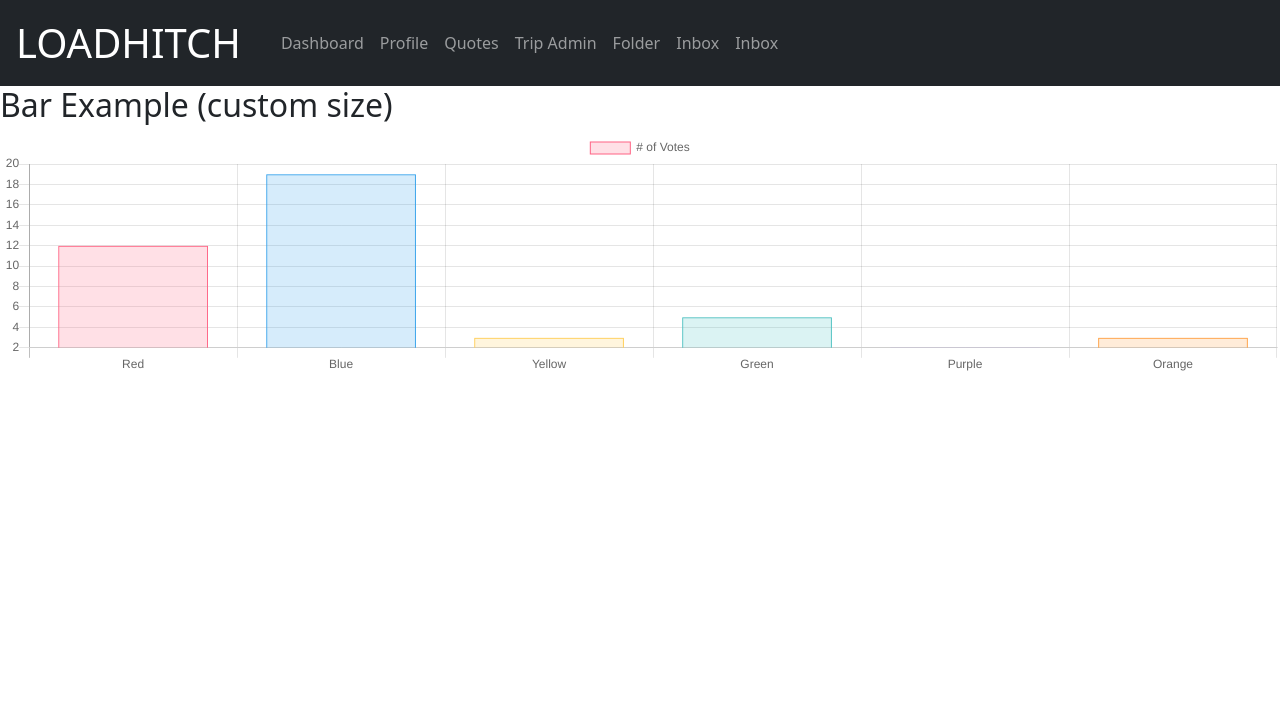
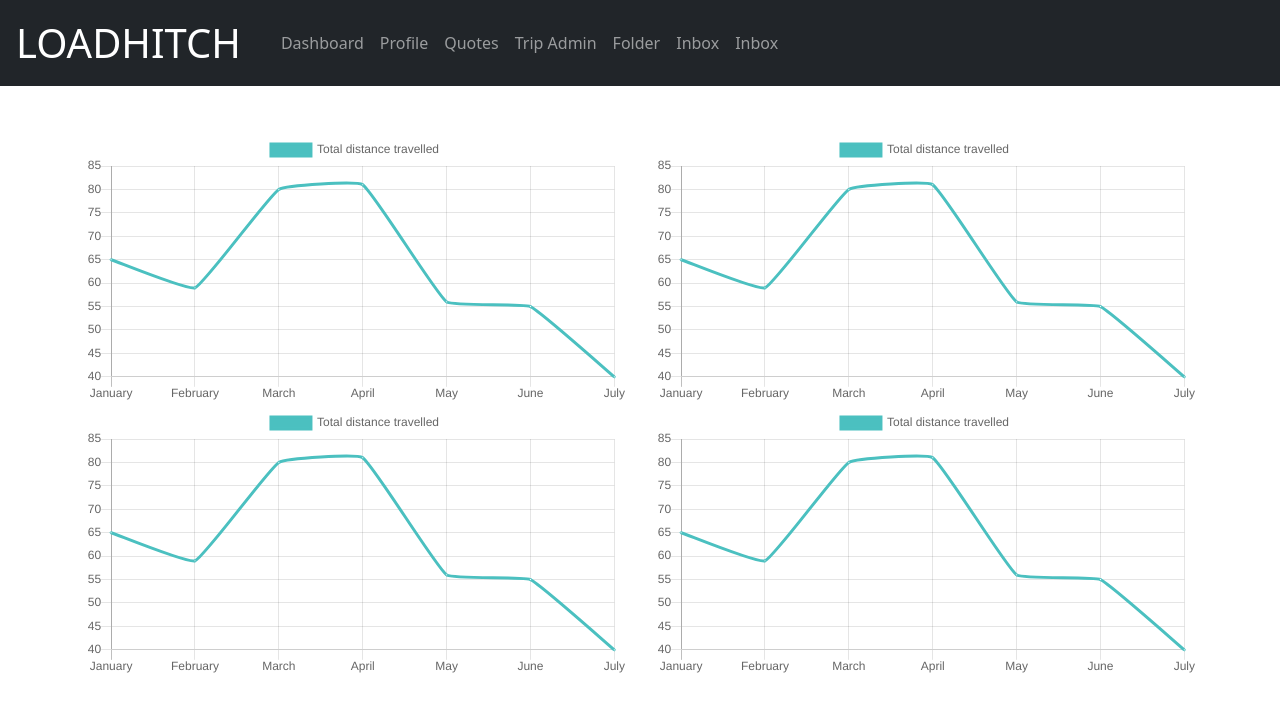
Before and after one commit to abhispatel42/loadhitch, a Next.js app: page /dashboard in a window 1280 px wide. Shown: the top 712 px of the page. Built offline with nearby package versions, Linux system fonts and the light colour scheme.

Commit message:
Making profile navbar

```diff
--- /dev/null
+++ b/components/LineGraph.js
@@ -0,0 +1,41 @@
+import { Line } from 'react-chartjs-2';
+
+const data = {
+    labels: ['January', 'February', 'March', 'April', 'May', 'June', 'July'],
+    datasets: [
+        {
+            label: 'Total distance travelled',
+            fill: false,
+            lineTension: 0.1,
+            backgroundColor: 'rgba(75,192,192,0.4)',
+            borderColor: 'rgba(75,192,192,1)',
+            borderCapStyle: 'butt',
+            borderDash: [],
+            borderDashOffset: 0.0,
+            borderJoinStyle: 'miter',
+            pointBorderColor: 'rgba(75,192,192,1)',
+            pointBackgroundColor: '#fff',
+            pointBorderWidth: 1,
+            pointHoverRadius: 5,
+            pointHoverBackgroundColor: 'rgba(75,192,192,1)',
+            pointHoverBorderColor: 'rgba(220,220,220,1)',
+            pointHoverBorderWidth: 2,
+            pointRadius: 1,
+            pointHitRadius: 10,
+            data: [65, 59, 80, 81, 56, 55, 40]
+        }
+    ]
+};
+
+const LineGraph = () => ({
+    displayName: 'BarExample',
+    render() {
+        return (
+            <div className="line-graph">
+                <Line data={data} />
+            </div>
+        );
+    }
+});
+
+export default LineGraph
--- a/components/Nav.js
+++ b/components/Nav.js
@@ -14,7 +14,7 @@ const Nav = () => {
                 <div className={navStyles.color}>
                     <div className="navbar-nav ms-md-15 ms-3 ">
                         <a className="nav-link" href="/dashboard">Dashboard</a>
-                        <a className="nav-link" href="#">Profile</a>
+                        <a className="nav-link" href="/profile">Profile</a>
                         <a className="nav-link" href="#">Quotes</a>
                         <a className="nav-link" href="#">Trip Admin</a>
                         <a className="nav-link" href="#">Folder</a>
--- a/components/Dashboard.js
+++ b/components/ProfileNav.js
@@ -5,7 +5,7 @@ const Nav = () => {
     return (
         <nav className="navbar navbar-expand-lg navbar-dark bg-dark d-flex">
             <div className="navbar-nav ">
-                <a className="navbar-brand fs-1 ms-3 my-auto" href="#">LOADHITCH</a>
+                <a className="navbar-brand fs-1 ms-3 my-auto" href="/">LOADHITCH</a>
             </div>
             <button className="navbar-toggler" type="button" data-toggle="collapse" data-target="#navbarNavAltMarkup" aria-controls="navbarNavAltMarkup" aria-expanded="false" aria-label="Toggle navigation">
                 <span className="navbar-toggler-icon"></span>
@@ -13,7 +13,7 @@ const Nav = () => {
             <div className="collapse navbar-collapse" id="navbarNavAltMarkup">
                 <div className={navStyles.color}>
                     <div className="navbar-nav ms-md-15 ms-3 ">
-                        <a className="nav-link" href="#">Dashboard</a>
+                        <a className="nav-link" href="/dashboard">Dashboard</a>
                         <a className="nav-link" href="#">Profile</a>
                         <a className="nav-link" href="#">Quotes</a>
                         <a className="nav-link" href="#">Trip Admin</a>
--- a/pages/dashboard.js
+++ b/pages/dashboard.js
@@ -1,46 +1,28 @@
 import Head from 'next/head'
-import { Bar } from 'react-chartjs-2';
-
-const data = {
-    labels: ['Red', 'Blue', 'Yellow', 'Green', 'Purple', 'Orange'],
-    datasets: [{
-        label: '# of Votes',
-        data: [12, 19, 3, 5, 2, 3],
-        backgroundColor: [
-            'rgba(255, 99, 132, 0.2)',
-            'rgba(54, 162, 235, 0.2)',
-            'rgba(255, 206, 86, 0.2)',
-            'rgba(75, 192, 192, 0.2)',
-            'rgba(153, 102, 255, 0.2)',
-            'rgba(255, 159, 64, 0.2)'
-        ],
-        borderColor: [
-            'rgba(255, 99, 132, 1)',
-            'rgba(54, 162, 235, 1)',
-            'rgba(255, 206, 86, 1)',
-            'rgba(75, 192, 192, 1)',
-            'rgba(153, 102, 255, 1)',
-            'rgba(255, 159, 64, 1)'
-        ],
-        borderWidth: 1
-    }]
-}
+import LineGraph from '../components/LineGraph'
 
 const dashboard = () => ({
     displayName: 'BarExample',
     render() {
         return (
-            <div>
-                <h2>Bar Example (custom size)</h2>
-                <Bar
-                    data={data}
-                    width={400}
-                    height={200}
-                    options={{
-                        maintainAspectRatio: false
-                    }}
-                />
-            </div>
+            <div class="container mt-5">
+                <div class="row justify-content-center">
+                    <div class="col-md-6">
+                        <LineGraph />
+                    </div>
+                    <div class="col-md-6">
+                        <LineGraph />
+                    </div>
+                </div>
+                <div class="row justify-content-center">
+                    <div class="col-md-6">
+                        <LineGraph />
+                    </div>
+                    <div class="col-md-6">
+                        <LineGraph />
+                    </div>
+                </div>
+            </div >
         );
     }
 });
```
Also changed, not shown: pages/profile.js (added, +14 -0 lines).
